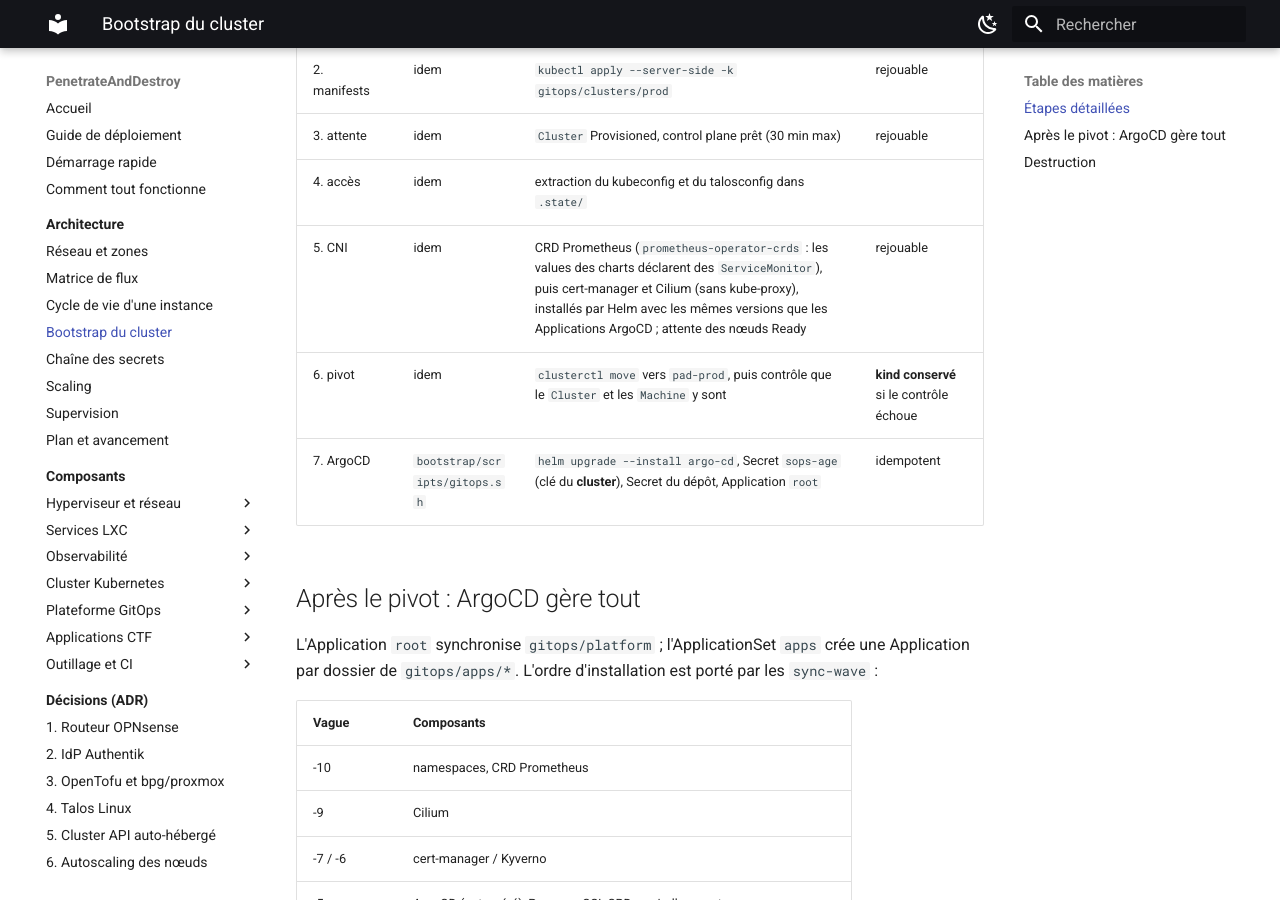
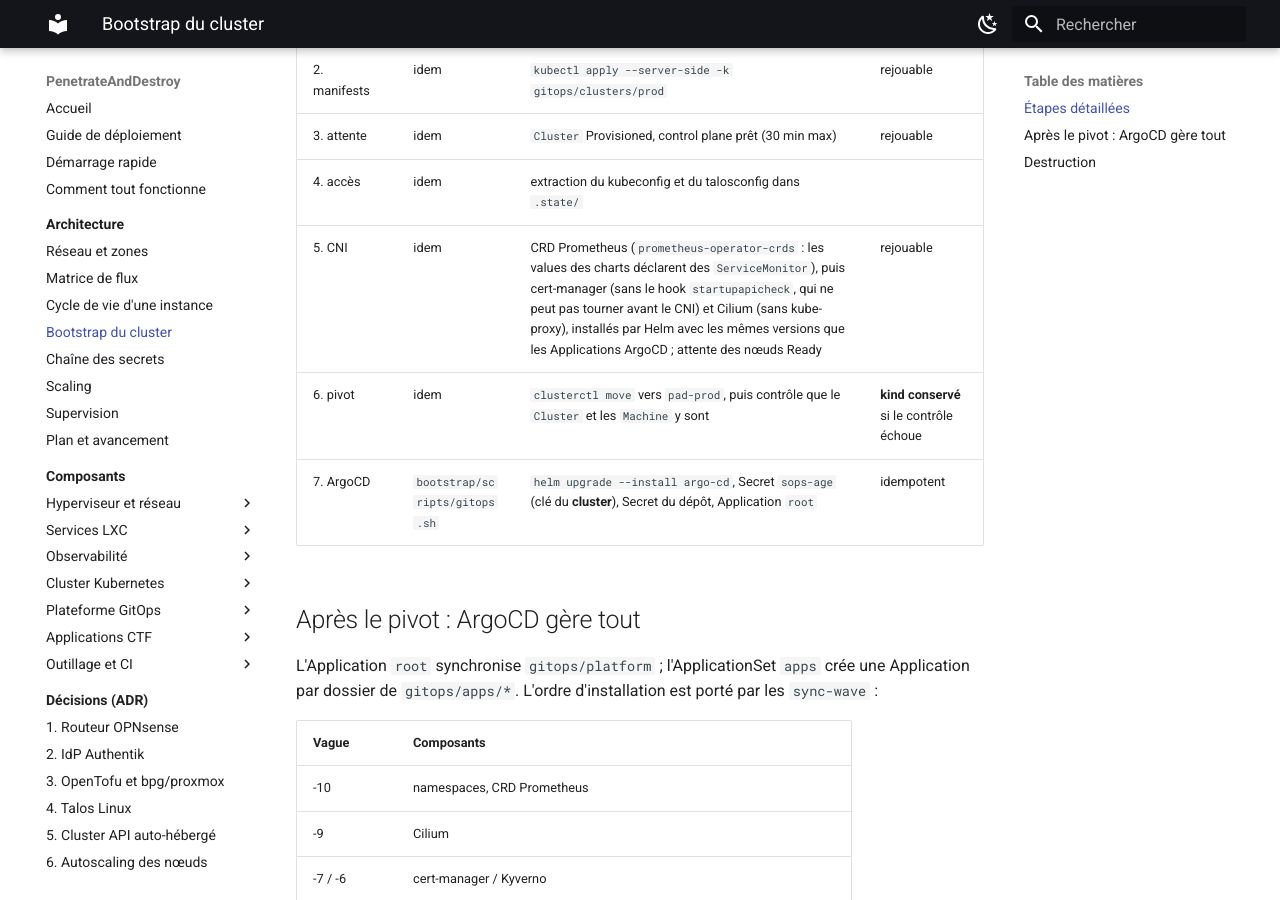
Before and after one commit to kim-tsr/penetrate-and-destroy, an MkDocs documentation site: the page built from docs/architecture/bootstrap.md, in a window 1280 px wide and 900 px high, scrolled down 2482 px. Built offline with MkDocs 1.6.1 and Material for MkDocs 9.7.7, drawn with Linux system fonts in a browser that asks for light colours.

Commit message:
fix(bootstrap): cert-manager sans hook startupapicheck avant le CNI

```diff
--- a/docs/architecture/bootstrap.md
+++ b/docs/architecture/bootstrap.md
@@ -30,7 +30,7 @@ flowchart TD
 | 2. manifests | idem | `kubectl apply --server-side -k gitops/clusters/prod` | rejouable |
 | 3. attente | idem | `Cluster` Provisioned, control plane prêt (30 min max) | rejouable |
 | 4. accès | idem | extraction du kubeconfig et du talosconfig dans `.state/` | |
-| 5. CNI | idem | CRD Prometheus (`prometheus-operator-crds` : les values des charts déclarent des `ServiceMonitor`), puis cert-manager et Cilium (sans kube-proxy), installés par Helm avec les mêmes versions que les Applications ArgoCD ; attente des nœuds Ready | rejouable |
+| 5. CNI | idem | CRD Prometheus (`prometheus-operator-crds` : les values des charts déclarent des `ServiceMonitor`), puis cert-manager (sans le hook `startupapicheck`, qui ne peut pas tourner avant le CNI) et Cilium (sans kube-proxy), installés par Helm avec les mêmes versions que les Applications ArgoCD ; attente des nœuds Ready | rejouable |
 | 6. pivot | idem | `clusterctl move` vers `pad-prod`, puis contrôle que le `Cluster` et les `Machine` y sont | **kind conservé** si le contrôle échoue |
 | 7. ArgoCD | `bootstrap/scripts/gitops.sh` | `helm upgrade --install argo-cd`, Secret `sops-age` (clé du **cluster**), Secret du dépôt, Application `root` | idempotent |
 
```
Also changed, not shown: 1 other file.
